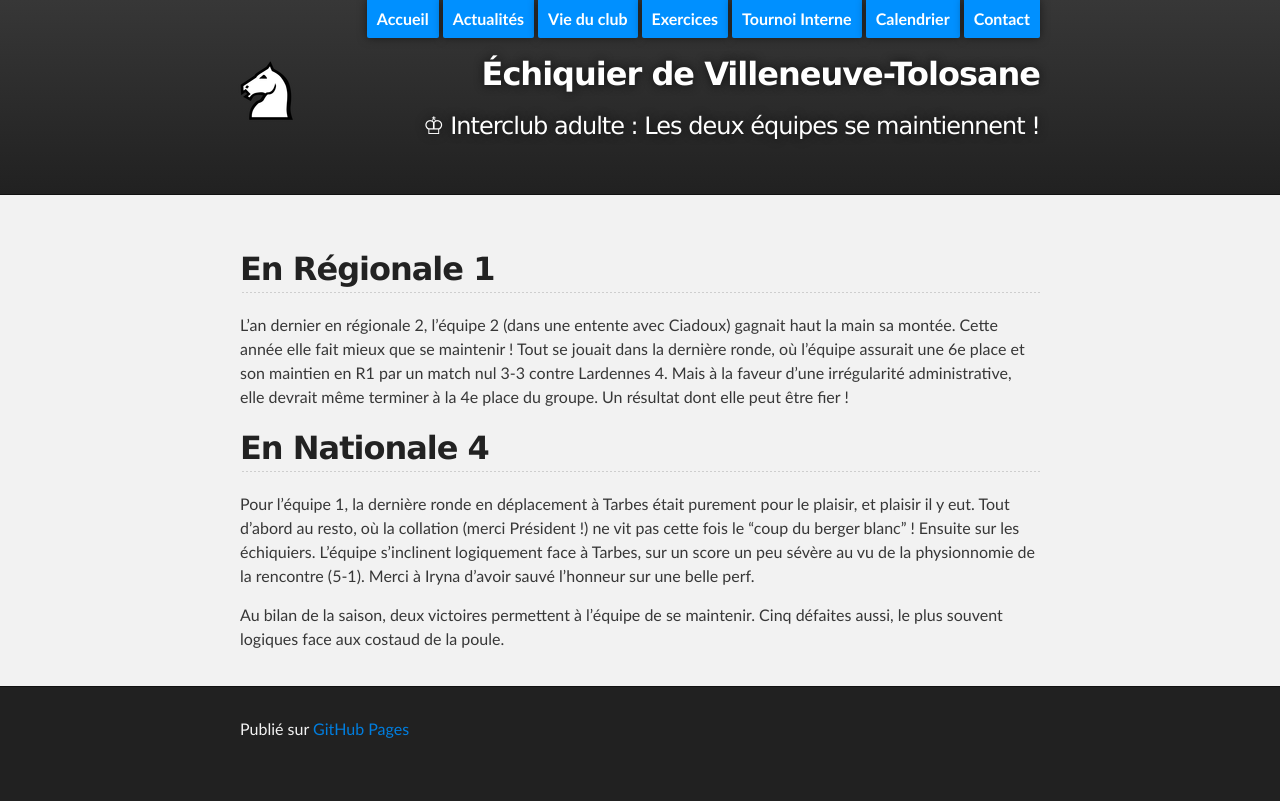
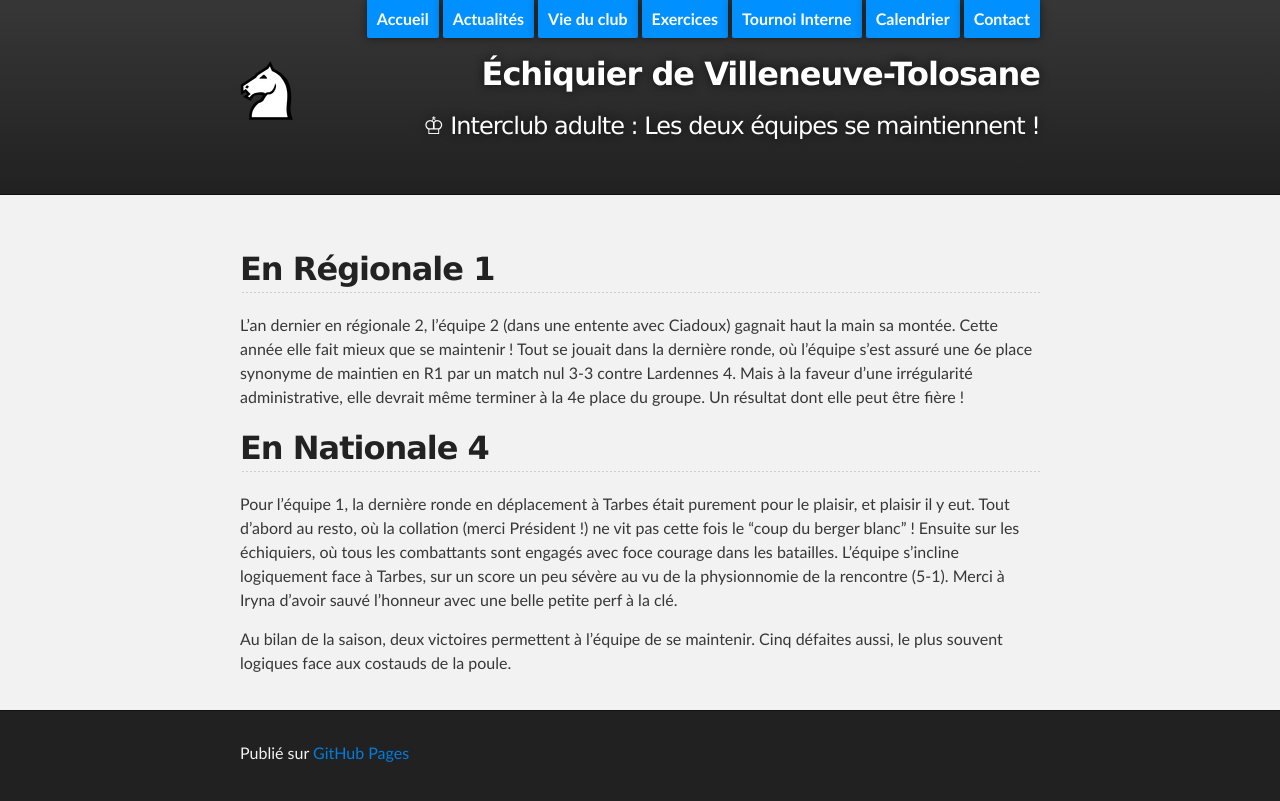
Before and after one commit to echiquier-villeneuve-tolosane/echiquier-villeneuve-tolosane.github.io, a Jekyll site: the page built from _posts/2015-04-13--9812-interclub-adulte-les-deux-quipes-se-maintiennent.md, in a window 1280 px wide. Shown: the top 801 px of the page. Built offline with Jekyll 4.4.1, drawn with Linux system fonts in a browser that asks for light colours; nearby versions of some CDN libraries.

Commit message:
Created 2015-04-13--9812-interclub-adulte-les-deux-quipes-se-maintiennent.md

```diff
--- a/_posts/2015-04-13--9812-interclub-adulte-les-deux-quipes-se-maintiennent.md
+++ b/_posts/2015-04-13--9812-interclub-adulte-les-deux-quipes-se-maintiennent.md
@@ -7,10 +7,10 @@ root: ../../..
 
 ## En Régionale 1
 
-L'an dernier en régionale 2, l'équipe 2 (dans une entente avec Ciadoux) gagnait haut la main sa montée. Cette année elle fait mieux que se maintenir ! Tout se jouait dans la dernière ronde, où l'équipe assurait une 6e place et son maintien en R1 par un match nul 3-3 contre Lardennes 4. Mais à la faveur d'une irrégularité administrative, elle devrait même terminer à la 4e place du groupe. Un résultat dont elle peut être fier !
+L'an dernier en régionale 2, l'équipe 2 (dans une entente avec Ciadoux) gagnait haut la main sa montée. Cette année elle fait mieux que se maintenir ! Tout se jouait dans la dernière ronde, où l'équipe s'est assuré une 6e place synonyme de maintien en R1 par un match nul 3-3 contre Lardennes 4. Mais à la faveur d'une irrégularité administrative, elle devrait même terminer à la 4e place du groupe. Un résultat dont elle peut être fière !
 
 ## En Nationale 4
 
-Pour l'équipe 1, la dernière ronde en déplacement à Tarbes était purement pour le plaisir, et plaisir il y eut. Tout d'abord au resto, où la collation (merci Président !) ne vit pas cette fois le "coup du berger blanc" ! Ensuite sur les échiquiers. L'équipe s'inclinent logiquement face à Tarbes, sur un score un peu sévère au vu de la physionnomie de la rencontre (5-1). Merci à Iryna d'avoir sauvé l'honneur sur une belle perf.
+Pour l'équipe 1, la dernière ronde en déplacement à Tarbes était purement pour le plaisir, et plaisir il y eut. Tout d'abord au resto, où la collation (merci Président !) ne vit pas cette fois le "coup du berger blanc" ! Ensuite sur les échiquiers, où tous les combattants sont engagés avec foce courage dans les batailles. L'équipe s'incline logiquement face à Tarbes, sur un score un peu sévère au vu de la physionnomie de la rencontre (5-1). Merci à Iryna d'avoir sauvé l'honneur avec une belle petite perf à la clé.
 
-Au bilan de la saison, deux victoires permettent à l'équipe de se maintenir. Cinq défaites aussi, le plus souvent logiques face aux costaud de la poule.
+Au bilan de la saison, deux victoires permettent à l'équipe de se maintenir. Cinq défaites aussi, le plus souvent logiques face aux costauds de la poule.
```
